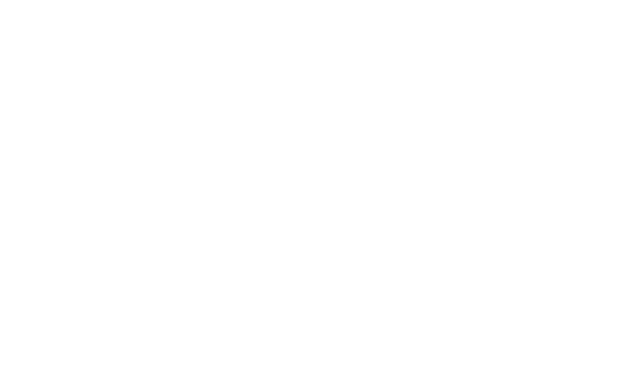
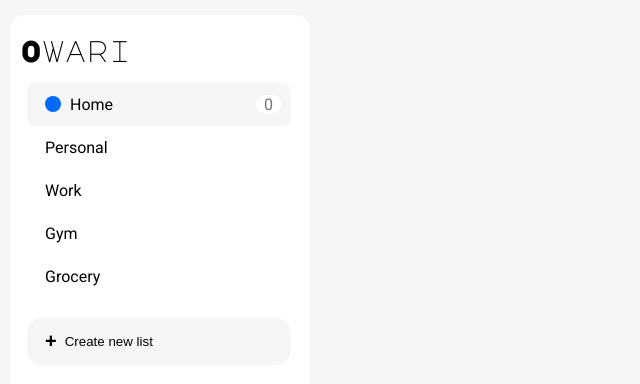
Before and after one commit to MrBeamer/todo-list, a website built with webpack: page src/index.html in a window 1280 px wide. Shown: the whole page, without its empty margins (0-640 px from the left). Built offline with nearby package versions, Linux system fonts and the light colour scheme.

Commit message:
Add: Side Navigation and styling
Add first side navigation draft

```diff
--- a/src/index.html
+++ b/src/index.html
@@ -3,9 +3,37 @@
   <head>
     <meta charset="UTF-8" />
     <meta name="viewport" content="width=device-width, initial-scale=1.0" />
+    <link rel="preconnect" href="https://fonts.googleapis.com" />
+    <link rel="preconnect" href="https://fonts.gstatic.com" crossorigin />
+    <link
+      href="https://fonts.googleapis.com/css2?family=Major+Mono+Display&family=Roboto:ital,wght@0,100..900;1,100..900&display=swap"
+      rel="stylesheet"
+    />
     <title>Owari</title>
   </head>
   <body>
+    <header class="side-menu">
+      <div class="logo">Owari</div>
+      <nav>
+        <ul class="nav-list">
+          <li class="nav-item active">
+            <div class="list">
+              <div class="list-icon"></div>
+              <p class="list-title">Home</p>
+            </div>
+            <span class="list-count">0</span>
+          </li>
+          <li class="nav-item">Personal</li>
+          <li class="nav-item">Work</li>
+          <li class="nav-item">Gym</li>
+          <li class="nav-item">Grocery</li>
+        </ul>
+        <button class="btn-create-list">
+          <span>+</span>
+          Create new list
+        </button>
+      </nav>
+    </header>
     <main id="main-content"></main>
   </body>
 </html>
--- a/src/index.js
+++ b/src/index.js
@@ -1,3 +1,5 @@
+import "./styles.css";
+
 import { TodoController } from "./TodoController.js";
 const controller = new TodoController();
 controller.init();
--- /dev/null
+++ b/src/styles.css
@@ -0,0 +1,109 @@
+:root {
+  --primary-color: #ffffff;
+  --secondary-color: #f6f6f6;
+  --tertiary-color: #036afb;
+  --quaternary-color: #000000;
+  --text-secondary-color: #737373;
+}
+
+* {
+  margin: 0;
+  padding: 0;
+  list-style: none;
+  box-sizing: border-box;
+}
+
+body {
+  display: flex;
+  background-color: var(--secondary-color);
+  font-family: "Roboto", sans-serif;
+  font-optical-sizing: auto;
+  font-weight: 400;
+  font-style: normal;
+}
+
+.side-menu {
+  background-color: var(--primary-color);
+  max-width: 300px;
+  width: 100%;
+  border-radius: 15px;
+  margin: 15px 10px;
+}
+
+.logo {
+  font-size: 30px;
+  padding: 20px 0 0 10px;
+  margin-bottom: 18px;
+  font-family: "Major Mono Display", monospace;
+  font-weight: 400;
+  font-style: normal;
+}
+
+nav {
+  max-width: 88%; /* remove if button should have justify between */
+}
+
+.nav-list {
+  margin-bottom: 20px;
+}
+
+.nav-item {
+  width: 100%; /* remove if button should have justify between */
+  display: flex;
+  justify-content: space-between;
+  align-items: center;
+  padding: 12px 10px 12px 18px;
+  margin: 0 17px;
+  border-radius: 8px;
+}
+
+.nav-item.active {
+  background-color: var(--secondary-color);
+}
+
+.list {
+  display: flex;
+  gap: 9px;
+}
+
+.list-icon {
+  border-radius: 100%;
+  background-color: #036afb;
+  width: 16px;
+  height: 16px;
+  margin: 1px 0;
+}
+
+.list-count {
+  text-align: center;
+  color: var(--text-secondary-color);
+  border-radius: 20px;
+  background-color: var(--primary-color);
+  width: 25px;
+  height: auto;
+}
+
+.btn-create-list {
+  display: flex;
+  align-items: center;
+  gap: 8px;
+  color: var(--quaternary-color);
+  background-color: var(--secondary-color);
+  border-radius: 15px;
+  padding: 12px 10px 12px 18px;
+  margin: 0 17px;
+  width: 100%; /* remove if button should have justify between */
+  border: none;
+  text-align: left;
+
+  span {
+    font-size: 20px;
+    font-weight: 800;
+  }
+}
+
+#main-content {
+  width: 100%;
+  max-width: 100%;
+  min-height: 100dvh;
+}
```
Also changed, not shown: src/TodoModel.js (+16 -0 lines).
